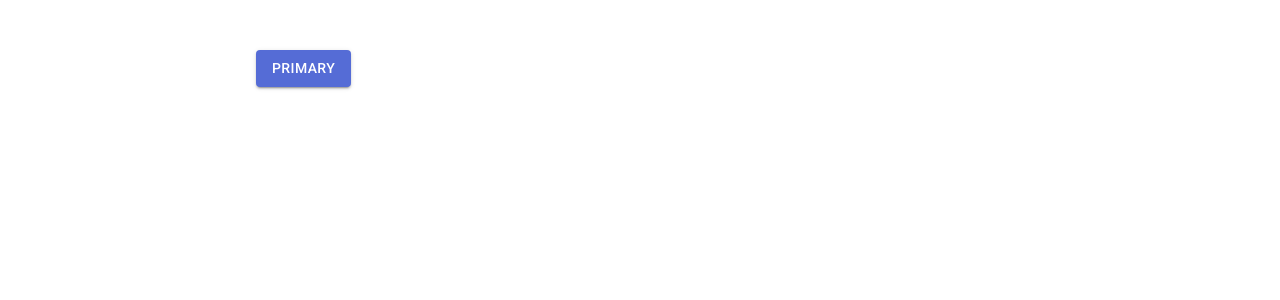
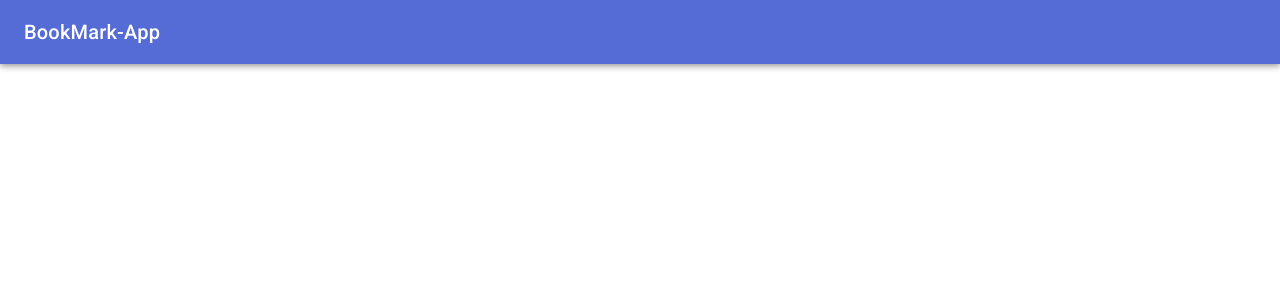
Before and after one commit to ken2pg/BookMark-App, a Next.js app: page / in a window 1280 px wide. Shown: the top 300 px of the page. Built offline with nearby package versions, Linux system fonts and the light colour scheme.

Commit message:
NavBarの追加

```diff
--- a/src/pages/index.tsx
+++ b/src/pages/index.tsx
@@ -3,6 +3,7 @@ import { Button } from '@material-ui/core';
 import { makeStyles, Theme, createStyles } from '@material-ui/core/styles';
 
 // export default () => <div>Hello World</div>;
+import NavigationBar from '../components/navigationBar';
 
 const useStyle = makeStyles((theme: Theme) =>
   createStyles({
@@ -13,15 +14,14 @@ const useStyle = makeStyles((theme: Theme) =>
   })
 );
 
-const App = () => {
-  const classes = useStyle();
+const Index = () => {
+  // const classes = useStyle();
+
   return (
-    <div className={classes.root}>
-      <Button variant="contained" color="primary">
-        Primary
-      </Button>
-    </div>
+    <>
+      <NavigationBar />
+    </>
   );
 };
 
-export default App;
+export default Index;
```
